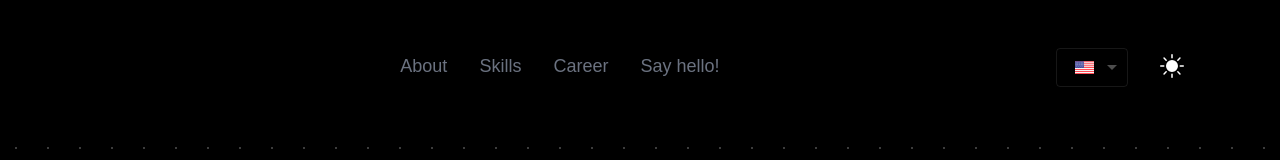
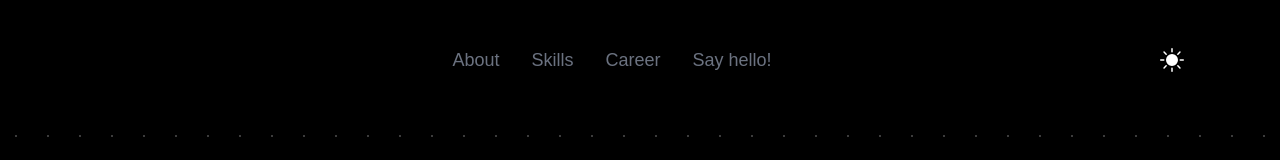
Before and after one commit to diegoarndt/arndt-portfolio, a Next.js app: page / in a window 1280 px wide. Shown: the top 160 px of the page. Built offline with nearby package versions, Linux system fonts and the light colour scheme.

Commit message:
chore: hide language switcher UI

```diff
--- a/components/nav.js
+++ b/components/nav.js
@@ -2,7 +2,6 @@ import Image from 'next/image';
 import logo from '../public/da-logo.png';
 import HandleDownload from '../utils/handleDownload';
 import ScrollLink from '../utils/scroll';
-import ReactFlagsSelect from 'react-flags-select';
 import { BsFillMoonStarsFill, BsFillSunFill, BsList, BsX } from 'react-icons/bs';
 
 const Nav = ({
@@ -17,15 +16,6 @@ const Nav = ({
 }) => {
   const themeIcon = darkMode ? <BsFillSunFill /> : <BsFillMoonStarsFill />;
   const menuIcon = isMenuOpened ? <BsX size={24} /> : <BsList size={24} />;
-
-  const handleChangeLanguage = (countryCode) => {
-    const locale = Object.keys(props.countryCodes).find(
-      (key) => props.countryCodes[key] === countryCode
-    );
-    const currentHash = window.location.hash;
-    const newPath = props.asPath.split('#')[0] + currentHash;
-    props.push(newPath, undefined, { locale });
-  };
 
   return (
     <nav className='sticky top-0 z-50 flex justify-between bg-gray-200 px-10 py-5 dark:bg-black dark:text-white lg:px-20 lg:py-10'>
@@ -63,22 +53,6 @@ const Nav = ({
 
       <ul className='flex items-center'>
         <li>
-          <label htmlFor='language-select'></label>
-          <ReactFlagsSelect
-            countries={Object.values(props.countryCodes)}
-            customLabels={props.customLabels}
-            selected={props.countryCodes[props.locale]}
-            onSelect={handleChangeLanguage}
-            showSelectedLabel={false}
-            showSecondarySelectedLabel={false}
-            fullWidth={false}
-            placeholder='Language'
-            className='react-flags-select px-3 py-2 lg:px-4'
-            id='language-select'
-            aria-label='Select language'
-          />
-        </li>
-        <li>
           <div className='transform px-3 py-2 hover:scale-110 lg:px-4'>
             <span
               onClick={() => setDarkMode(!darkMode)}
```
